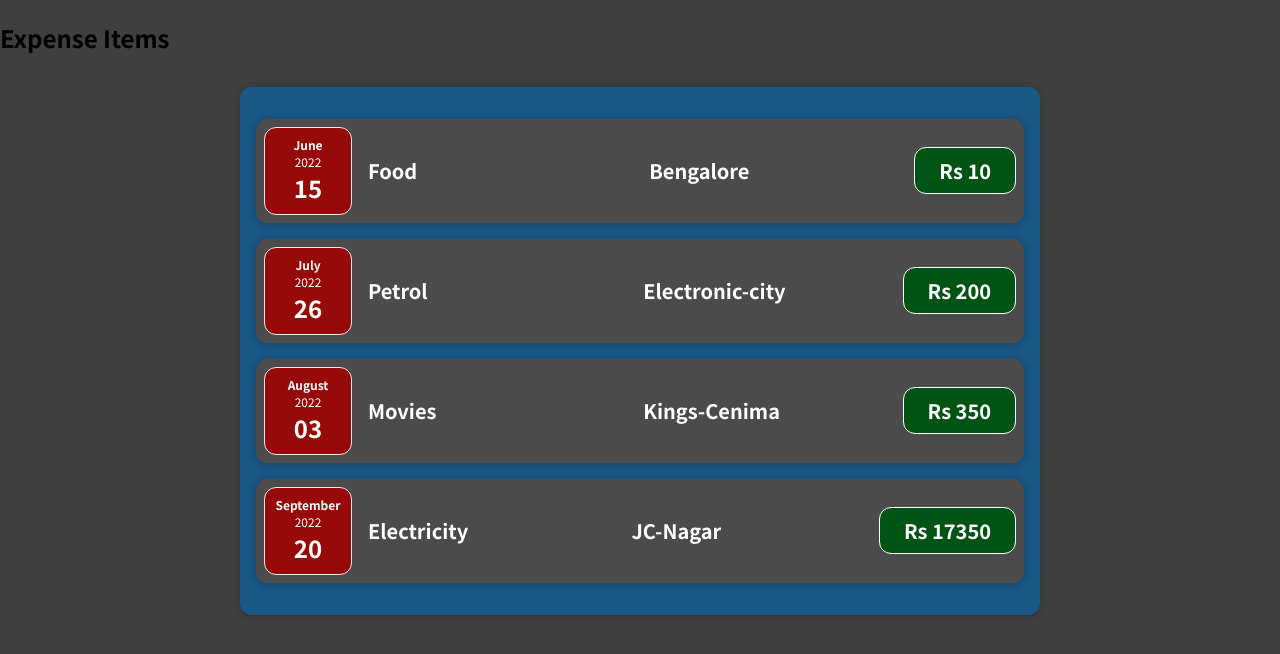
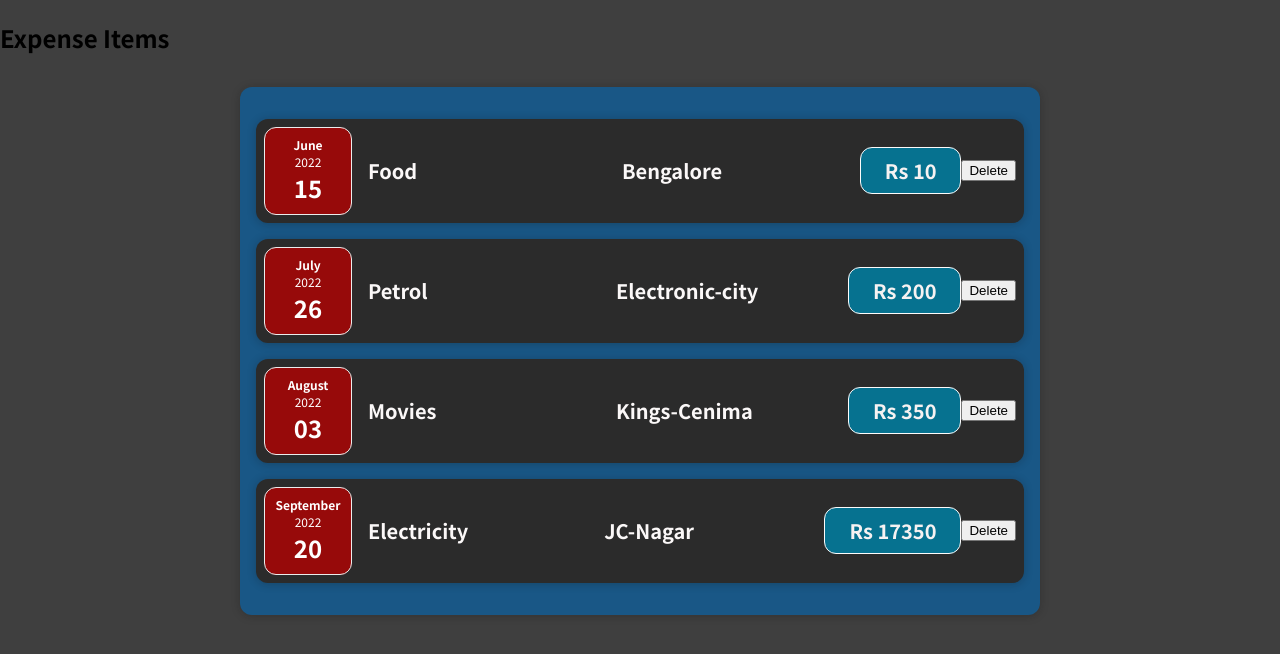
Before and after one commit to tarik1105/starting-setup, a React (Create React App) app: page / in a window 1280 px wide. Shown: the top 654 px of the page. Built offline with nearby package versions, Linux system fonts and the light colour scheme.

Commit message:
7th commit added delete

```diff
--- a/src/components/Expenses/ExpenseItem.css
+++ b/src/components/Expenses/ExpenseItem.css
@@ -4,7 +4,7 @@
   align-items: center;
   padding: 0.5rem;
   margin: 1rem 0;
-  background-color: #4b4b4b;
+  background-color: #2b2b2b;
 }
 
 .expense-item__description {
@@ -18,19 +18,19 @@
 }
 
 .expense-item h2 {
-  color: #494848;
+  color: #090808;
   font-size: 1rem;
   flex: 1;
   margin: 0 1rem;
-  color: white;
+  color: rgb(251, 248, 248);
 }
 
 .expense-item__price {
   font-size: 1rem;
   font-weight: bold;
-  color: white;
-  background-color: #025414;
-  border: 1px solid white;
+  color: rgb(246, 242, 242);
+  background-color: #067290;
+  border: 1px solid rgb(252, 251, 251);
   padding: 0.5rem;
   border-radius: 12px;
 }
--- a/src/components/Expenses/ExpenseItem.js
+++ b/src/components/Expenses/ExpenseItem.js
@@ -5,10 +5,15 @@ import Card from '../UI/Card';
 import './ExpenseItem.css'
 
 const ExpenseItem=(props) => {
+    const deleteHandler = () => {
+        console.log('Deleted');
+    };
+
     return(
         <Card className='expense-item'>
             <ExpenseDate date={props.date} />
             <ExpenseDetails amount={props.amount} location={props.location} title={props.title} />
+            <button onClick={deleteHandler}>Delete</button>
         </Card>
     );
 }
```
